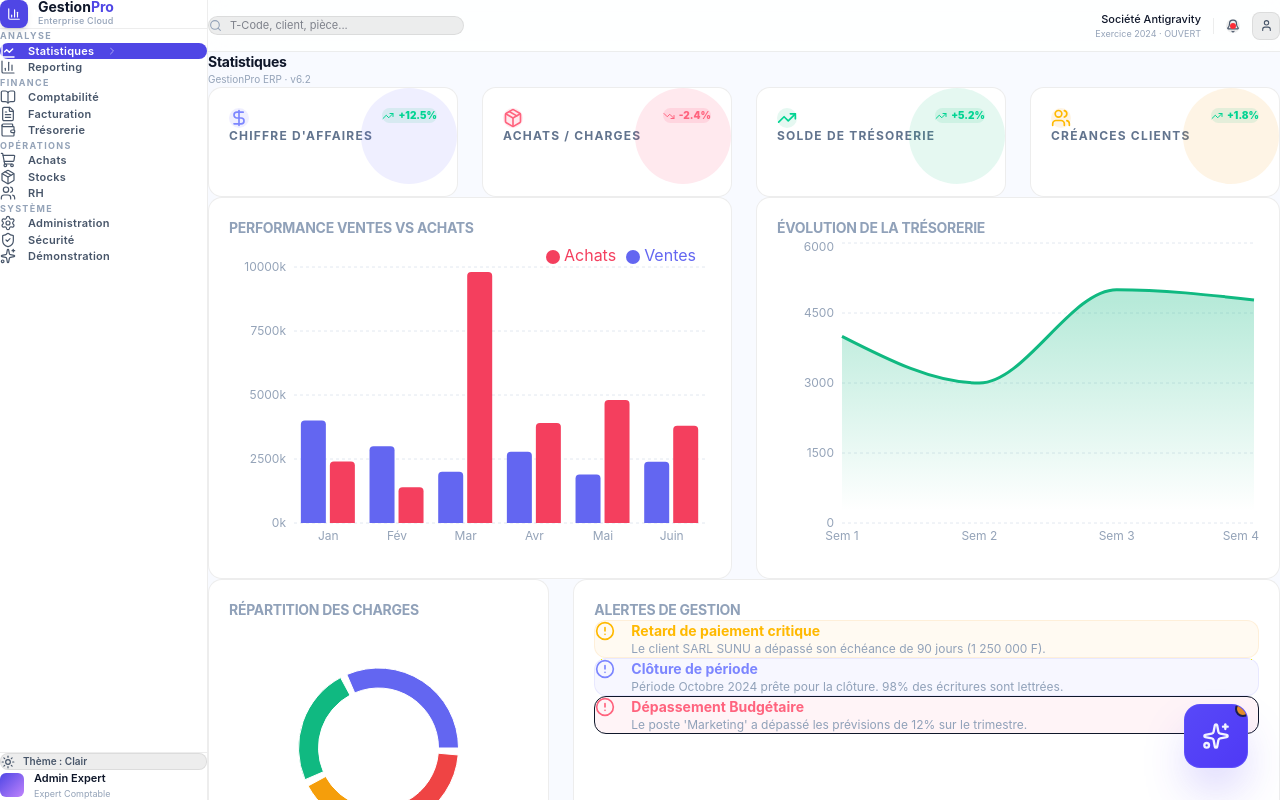
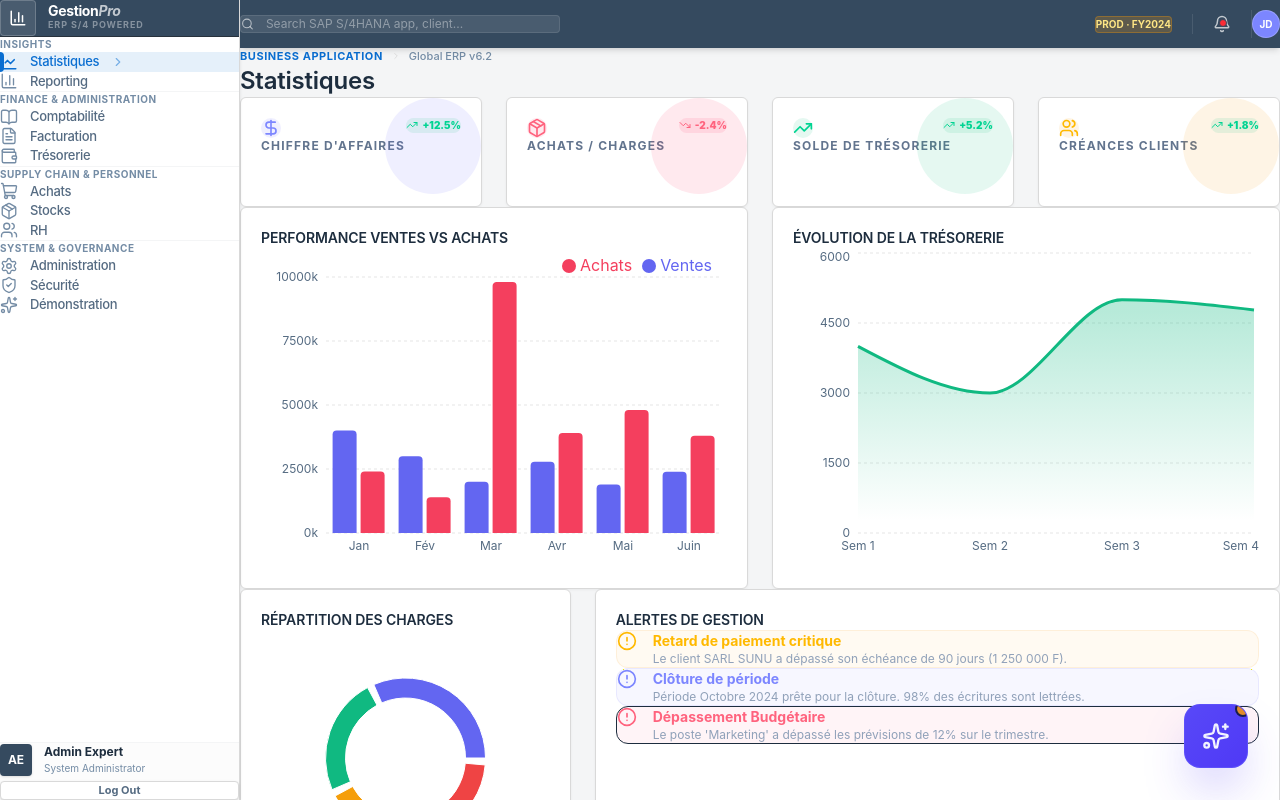
Before and after one commit to mamadouelimanewane/gestion, a React (Vite) app: page / in a window 1280 px wide. Both pictures are taken after a click on the button "Statistiques". Built offline with nearby package versions, Linux system fonts and the light colour scheme.

Commit message:
style: full redesign to SAP Fiori Horizon standard (Morning Horizon theme)

```diff
--- a/src/App.tsx
+++ b/src/App.tsx
@@ -1,4 +1,4 @@
-import React, { useState, useEffect } from 'react';
+import React, { useState } from 'react';
 import {
   BookOpen,
   ShoppingCart,
@@ -15,9 +15,6 @@ import {
   Sparkles,
   ChevronRight,
   LineChart,
-  Sun,
-  Moon,
-  Palette,
 } from 'lucide-react';
 import { motion, AnimatePresence } from 'framer-motion';
 import AccountingModule    from './modules/accounting/AccountingModule';
@@ -33,116 +30,89 @@ import EndToEndDemo        from './modules/demo/EndToEndDemo';
 import StatistiquesModule  from './modules/stats/StatistiquesModule';
 import JouleAssistant      from './components/ai/JouleAssistant';
 
-/* ── Types ─────────────────────────────────────────────────── */
-type Theme = 'dark' | 'light' | 'blue';
-
-/* ── Theme cycle button ────────────────────────────────────── */
-const themeConfig: Record<Theme, { label: string; next: Theme; icon: React.ReactNode }> = {
-  dark:  { label: 'Sombre',  next: 'light', icon: <Moon  size={14} /> },
-  light: { label: 'Clair',   next: 'blue',  icon: <Sun   size={14} /> },
-  blue:  { label: 'Océan',   next: 'dark',  icon: <Palette size={14} /> },
-};
-
-/* ── Sidebar nav item ──────────────────────────────────────── */
+/* ─── SAP Fiori Navigation Item ────────────────────────────── */
 const NavItem = ({ icon: Icon, label, active, onClick }: any) => (
-  <motion.button
-    whileHover={{ x: 3 }}
-    whileTap={{ scale: 0.97 }}
+  <button
     onClick={onClick}
-    style={{
-      background: active ? 'var(--primary)' : 'transparent',
-      color:      active ? '#fff'            : 'var(--text-sub)',
-    }}
-    className="w-full flex items-center gap-3 px-3 py-2.5 rounded-lg text-left transition-all duration-150 hover:opacity-100"
-    onMouseEnter={e => { if (!active) (e.currentTarget as HTMLElement).style.background = 'var(--border)'; }}
-    onMouseLeave={e => { if (!active) (e.currentTarget as HTMLElement).style.background = 'transparent'; }}
+    className={`w-full flex items-center gap-3 px-4 py-3 text-left transition-all relative group ${
+      active
+        ? 'bg-[#e5f0fa] text-[#0a6ed1]'
+        : 'text-[#556b82] hover:bg-[#f4f5f6] hover:text-[#1d2d3e]'
+    }`}
   >
-    <Icon size={16} strokeWidth={active ? 2.2 : 1.8} />
-    <span className="text-[11px] font-semibold tracking-wide" style={{ color: active ? '#fff' : 'var(--text-sub)' }}>
+    {/* Active indicator bar */}
+    {active && (
+      <div className="absolute left-0 top-0 bottom-0 w-1 bg-[#0a6ed1] rounded-r-sm" />
+    )}
+    <Icon
+      size={18}
+      strokeWidth={active ? 2.2 : 1.8}
+      className={active ? 'text-[#0a6ed1]' : 'text-[#748ca5] group-hover:text-[#0a6ed1]'}
+    />
+    <span className={`text-[13px] font-medium tracking-tight ${active ? 'font-bold' : ''}`}>
       {label}
     </span>
-    {active && <ChevronRight size={12} className="ml-auto opacity-50" />}
-  </motion.button>
+    {active && <ChevronRight size={14} className="ml-auto opacity-50" />}
+  </button>
 );
 
-/* ── Separator ─────────────────────────────────────────────── */
+/* ─── SAP Section Separator ────────────────────────────────── */
 const NavSep = ({ label }: { label: string }) => (
-  <p className="px-3 pt-4 pb-1 text-[9px] font-bold uppercase tracking-[0.15em]"
-     style={{ color: 'var(--text-muted)' }}>
+  <p className="px-4 pt-6 pb-2 text-[10px] font-bold uppercase tracking-wider text-[#748ca5] border-t border-[#f4f5f6] mt-2 first:border-t-0 first:mt-0">
     {label}
   </p>
 );
 
-/* ─────────────────────────────────────────────────────────── */
+/* ─── App Main Shell ────────────────────────────────────────── */
 const App = () => {
   const [activeTab, setActiveTab] = useState('Comptabilité');
-  const [theme, setTheme]         = useState<Theme>('light');
-
-  /* Apply theme to <html> */
-  useEffect(() => {
-    document.documentElement.setAttribute('data-theme', theme);
-  }, [theme]);
-
-  const cycleTheme = () => setTheme(themeConfig[theme].next);
 
   const menuItems = [
-    /* ── Analyse */
-    { sep: 'Analyse' },
+    { sep: 'Insights' },
     { icon: LineChart,    label: 'Statistiques'  },
     { icon: BarChart3,    label: 'Reporting'     },
 
-    /* ── Finance */
-    { sep: 'Finance' },
+    { sep: 'Finance & Administration' },
     { icon: BookOpen,     label: 'Comptabilité'  },
     { icon: FileText,     label: 'Facturation'   },
     { icon: Wallet,       label: 'Trésorerie'    },
 
-    /* ── Opérations */
-    { sep: 'Opérations' },
+    { sep: 'Supply Chain & Personnel' },
     { icon: ShoppingCart, label: 'Achats'        },
     { icon: Package,      label: 'Stocks'        },
     { icon: Users,        label: 'RH'            },
 
-    /* ── Système */
-    { sep: 'Système' },
+    { sep: 'System & Governance' },
     { icon: Settings,     label: 'Administration'},
     { icon: ShieldCheck,  label: 'Sécurité'      },
     { icon: Sparkles,     label: 'Démonstration' },
   ];
 
-  const tc = themeConfig[theme];
+  return (
+    <div className="flex h-screen bg-[#f4f5f6] text-[#1d2d3e] font-sans selection:bg-[#0a6ed1]/20">
 
-  return (
-    <div
-      className="flex h-screen overflow-hidden"
-      style={{ background: 'var(--bg-app)', color: 'var(--text-main)' }}
-    >
-      {/* ── Sidebar ────────────────────────────────────────── */}
-      <aside
-        className="w-52 flex-shrink-0 flex flex-col border-r"
-        style={{ background: 'var(--bg-sidebar)', borderColor: 'var(--border)' }}
-      >
-        {/* Logo */}
-        <div className="px-4 py-5" style={{ borderBottom: '1px solid var(--border)' }}>
-          <div className="flex items-center gap-2.5">
-            <div className="w-7 h-7 rounded-lg flex items-center justify-center shadow-md"
-                 style={{ background: 'var(--primary)' }}>
-              <BarChart3 size={14} className="text-white" />
+      {/* ── SAP Fiori Sidebar (Side Content Area) ────────────── */}
+      <aside className="w-60 flex-shrink-0 flex flex-col bg-white border-r border-[#d9d9d9] shadow-sm z-20">
+
+        {/* Brand/Logo Area */}
+        <div className="px-5 py-6 bg-[#354a5f] border-b border-[#28323c]">
+          <div className="flex items-center gap-3">
+            <div className="w-9 h-9 bg-white/10 rounded flex items-center justify-center border border-white/20">
+              <BarChart3 size={18} className="text-white" />
             </div>
             <div>
-              <p className="text-sm font-bold leading-none" style={{ color: 'var(--text-main)' }}>
-                Gestion<span style={{ color: 'var(--primary)' }}>Pro</span>
+              <p className="text-sm font-bold leading-none text-white tracking-tight">
+                Gestion<span className="text-white/70 italic">Pro</span>
               </p>
-              <p className="text-[9px] mt-0.5 font-medium tracking-wide"
-                 style={{ color: 'var(--text-muted)' }}>
-                Enterprise Cloud
+              <p className="text-[9px] text-white/40 mt-1 font-bold uppercase tracking-widest">
+                ERP S/4 Powered
               </p>
             </div>
           </div>
         </div>
 
-        {/* Nav */}
-        <nav className="flex-1 px-2 pb-2 overflow-y-auto">
+        {/* Navigation Content */}
+        <nav className="flex-1 overflow-y-auto py-2">
           {menuItems.map((item: any, i) =>
             item.sep
               ? <NavSep key={`sep-${i}`} label={item.sep} />
@@ -158,112 +128,86 @@ const App = () => {
           )}
         </nav>
 
-        {/* User + theme */}
-        <div className="px-3 py-3" style={{ borderTop: '1px solid var(--border)' }}>
-          {/* Theme toggle */}
-          <button
-            onClick={cycleTheme}
-            className="w-full flex items-center gap-2 px-3 py-2 rounded-lg mb-2 text-[10px] font-semibold transition-all"
-            style={{
-              background: 'var(--border)',
-              color: 'var(--text-sub)',
-              border: '1px solid var(--border)',
-            }}
-          >
-            {tc.icon}
-            <span>Thème : {tc.label}</span>
-          </button>
-
-          {/* User row */}
-          <div className="flex items-center gap-2.5 px-1 py-1">
-            <div className="w-6 h-6 rounded-md flex-shrink-0"
-                 style={{ background: 'linear-gradient(135deg, var(--primary), #c084fc)' }} />
+        {/* Footer Sidebar / Profile Quick-view */}
+        <div className="px-4 py-4 border-t border-[#f4f5f6] bg-[#fcfcfc]">
+          <div className="flex items-center gap-3 px-1">
+            <div className="w-8 h-8 rounded bg-[#354a5f] text-white flex items-center justify-center font-bold text-xs shadow-sm">
+              AE
+            </div>
             <div className="min-w-0">
-              <p className="text-[11px] font-semibold truncate" style={{ color: 'var(--text-main)' }}>
-                Admin Expert
-              </p>
-              <p className="text-[9px] truncate" style={{ color: 'var(--text-muted)' }}>
-                Expert Comptable
-              </p>
+              <p className="text-[12px] font-bold text-[#1d2d3e] truncate">Admin Expert</p>
+              <p className="text-[10px] text-[#748ca5] truncate">System Administrator</p>
             </div>
           </div>
+          <button className="mt-4 w-full py-2 text-[11px] font-bold text-[#556b82] hover:text-[#0a6ed1] border border-[#d9d9d9] hover:border-[#0a6ed1] rounded transition-all bg-white shadow-sm active:scale-95">
+            Log Out
+          </button>
         </div>
       </aside>
 
-      {/* ── Main ───────────────────────────────────────────── */}
-      <main className="flex-1 flex flex-col min-w-0 overflow-hidden">
+      {/* ── Main Application Shell ───────────────────────────── */}
+      <main className="flex-1 flex flex-col min-w-0 overflow-hidden relative">
 
-        {/* Header */}
-        <header
-          className="h-13 flex-shrink-0 flex items-center justify-between px-5 border-b backdrop-blur-md"
-          style={{
-            background: 'var(--bg-header)',
-            borderColor: 'var(--border)',
-            height: '52px',
-          }}
-        >
-          {/* Search */}
-          <div
-            className="flex items-center gap-2 rounded-xl px-3 py-1.5 w-64 transition-all group"
-            style={{ background: 'var(--border)', border: '1px solid var(--border)' }}
-          >
-            <Search size={13} style={{ color: 'var(--text-muted)' }} className="flex-shrink-0" />
+        {/* SAP Fiori Shell Bar (Header) */}
+        <header className="h-12 flex-shrink-0 flex items-center justify-between px-6 bg-[#354a5f] text-white shadow-md z-30">
+
+          {/* Left: Search Bar (SAP Style) */}
+          <div className="flex items-center gap-3 bg-white/10 hover:bg-white/15 border border-white/10 rounded px-4 py-1.5 w-80 transition-all group cursor-text">
+            <Search size={14} className="text-white/60 group-hover:text-white" />
             <input
               type="text"
-              placeholder="T-Code, client, pièce..."
-              className="bg-transparent border-none outline-none text-[11px] w-full"
-              style={{ color: 'var(--text-main)' }}
+              placeholder="Search SAP S/4HANA app, client..."
+              className="bg-transparent border-none outline-none text-xs w-full placeholder:text-white/40 text-white"
             />
           </div>
 
-          {/* Right */}
-          <div className="flex items-center gap-3">
-            <div className="hidden md:flex flex-col items-end">
-              <p className="text-[11px] font-medium" style={{ color: 'var(--text-main)' }}>
-                Société Antigravity
-              </p>
-              <p className="text-[9px]" style={{ color: 'var(--text-muted)' }}>
-                Exercice 2024 · OUVERT
-              </p>
+          {/* Right: Actions and Corporate Logo */}
+          <div className="flex items-center gap-5">
+            {/* Environment Badge */}
+            <div className="hidden md:flex items-center gap-2 px-3 py-1 bg-amber-500/20 border border-amber-500/30 rounded text-[10px] font-bold text-amber-200">
+              PROD · FY2024
             </div>
 
-            <div className="h-4 w-px" style={{ background: 'var(--border)' }} />
+            <div className="h-5 w-px bg-white/10" />
 
-            <button className="relative p-1.5 rounded-lg transition-all"
-                    style={{ background: 'var(--border)' }}>
-              <Bell size={14} style={{ color: 'var(--text-sub)' }} />
-              <span className="absolute top-1 right-1 w-1.5 h-1.5 bg-red-500 rounded-full" />
+            {/* Notifications */}
+            <button className="relative p-1.5 hover:bg-white/10 rounded transition-all group">
+              <Bell size={18} className="text-white/70 group-hover:text-white" />
+              <span className="absolute top-1 right-1 w-2 h-2 bg-red-500 rounded-full border border-[#354a5f]" />
             </button>
 
-            <button className="w-7 h-7 rounded-lg flex items-center justify-center transition-all"
-                    style={{ background: 'var(--border)', border: '1px solid var(--border)' }}>
-              <User size={13} style={{ color: 'var(--text-sub)' }} />
+            {/* User Profile */}
+            <button className="flex items-center gap-2 pl-2 border-l border-white/10">
+              <div className="w-7 h-7 rounded-full bg-indigo-400 border border-white/20 flex items-center justify-center text-[10px] font-bold">
+                JD
+              </div>
             </button>
           </div>
         </header>
 
-        {/* Content */}
-        <div className="flex-1 overflow-y-auto">
+        {/* Dynamic Page Scroll Area */}
+        <div className="flex-1 overflow-y-auto bg-[#f4f5f6]">
+
+          {/* SAP Launchpad Title Section */}
+          <div className="px-8 pt-8 pb-4">
+             <div className="flex items-center gap-2 mb-1">
+                <span className="text-[11px] font-bold text-[#0a6ed1] uppercase tracking-wider">Business Application</span>
+                <ChevronRight size={10} className="text-[#d9d9d9]" />
+                <span className="text-[11px] font-medium text-[#748ca5]">Global ERP v6.2</span>
+             </div>
+             <h2 className="text-2xl font-semibold text-[#1d2d3e]">{activeTab}</h2>
+          </div>
+
           <AnimatePresence mode="wait">
             <motion.div
               key={activeTab}
-              initial={{ opacity: 0, y: 6 }}
-              animate={{ opacity: 1, y: 0 }}
-              exit={{ opacity: 0, y: -6 }}
-              transition={{ duration: 0.16 }}
-              className="p-5"
+              initial={{ opacity: 0, x: -10 }}
+              animate={{ opacity: 1, x: 0 }}
+              exit={{ opacity: 0, x: 10 }}
+              transition={{ duration: 0.2 }}
+              className="px-8 pb-10"
             >
-              {/* Page title */}
-              <div className="mb-5">
-                <h2 className="text-sm font-semibold" style={{ color: 'var(--text-main)' }}>
-                  {activeTab}
-                </h2>
-                <p className="text-[10px] mt-0.5" style={{ color: 'var(--text-muted)' }}>
-                  GestionPro ERP · v6.2
-                </p>
-              </div>
-
-              {/* Modules */}
+              {/* Module dynamic mounting */}
               {activeTab === 'Statistiques'  && <StatistiquesModule />}
               {activeTab === 'Comptabilité'  && <AccountingModule />}
               {activeTab === 'Facturation'   && <InvoicingModule />}
@@ -279,6 +223,7 @@ const App = () => {
           </AnimatePresence>
         </div>
 
+        {/* Integrated Joule Assistant */}
         <JouleAssistant />
       </main>
     </div>
--- a/src/index.css
+++ b/src/index.css
@@ -1,126 +1,70 @@
 @import "tailwindcss";
 
-/* ─── Theme tokens ─────────────────────────────────────────── */
-[data-theme="dark"] {
-  --bg-app:       #0f172a;
-  --bg-sidebar:   #1e293b;
-  --bg-header:    rgba(30,41,59,0.7);
-  --bg-card:      #1e293b;
-  --bg-card-hover:#334155;
-  --border:       rgba(255,255,255,0.08);
-  --border-hover: rgba(255,255,255,0.15);
-  --text-main:    #f8fafc;
-  --text-sub:     #cbd5e1;
-  --text-muted:   #64748b;
-  --primary:      #818cf8;
-  --primary-hover:#6366f1;
-  --accent:       #34d399;
-  --danger:       #f87171;
-  --chart-grid:   #334155;
-  --chart-label:  #94a3b8;
-  --tooltip-bg:   #1e293b;
-  --tooltip-border:#475569;
-  --scrollbar:    rgba(255,255,255,0.1);
-  color-scheme: dark;
-}
-
-:root,
-[data-theme="light"] {
-  --bg-app:       #f8faff;
+:root {
+  /* SAP Fiori (Morning Horizon) Inspired Theme */
+  --bg-app:       #f4f5f6;
   --bg-sidebar:   #ffffff;
-  --bg-header:    rgba(255,255,255,0.85);
+  --bg-header:    #354a5f;
   --bg-card:      #ffffff;
-  --bg-card-hover:#f1f5ff;
-  --border:       rgba(0,0,0,0.07);
-  --border-hover: rgba(99,102,241,0.25);
-  --text-main:    #0f172a;
-  --text-sub:     #475569;
-  --text-muted:   #94a3b8;
-  --primary:      #4f46e5;
-  --primary-hover:#4338ca;
-  --accent:       #059669;
-  --danger:       #dc2626;
-  --chart-grid:   #e2e8f0;
-  --chart-label:  #94a3b8;
+  --bg-card-hover:#f8f9fa;
+  --border:       #d9d9d9;
+  --border-hover: #b8b8b8;
+  --text-main:    #1d2d3e;
+  --text-sub:     #556b82;
+  --text-muted:   #748ca5;
+  --text-header:  #ffffff;
+  --primary:      #0a6ed1;
+  --primary-hover:#0854a0;
+  --accent:       #107e3e;
+  --danger:       #bb0000;
+  --warning:      #e9730c;
+  --chart-grid:   #e5e5e5;
+  --chart-label:  #556b82;
   --tooltip-bg:   #ffffff;
-  --tooltip-border:#e2e8f0;
-  --scrollbar:    rgba(0,0,0,0.10);
+  --tooltip-border:#d9d9d9;
+  --scrollbar:    #cccccc;
   color-scheme: light;
-}
-
-[data-theme="blue"] {
-  --bg-app:       #0a0e1a;
-  --bg-sidebar:   #080d1c;
-  --bg-header:    rgba(8,13,28,0.7);
-  --bg-card:      rgba(15,23,54,0.7);
-  --bg-card-hover:rgba(21,33,70,0.9);
-  --border:       rgba(99,102,241,0.12);
-  --border-hover: rgba(99,102,241,0.30);
-  --text-main:    #e2e8f8;
-  --text-sub:     #8b9dd4;
-  --text-muted:   #3d4f80;
-  --primary:      #818cf8;
-  --primary-hover:#6366f1;
-  --accent:       #34d399;
-  --danger:       #f87171;
-  --chart-grid:   #1a2550;
-  --chart-label:  #5b6fa0;
-  --tooltip-bg:   #0f1838;
-  --tooltip-border:#2a3c70;
-  --scrollbar:    rgba(99,102,241,0.15);
-  color-scheme: dark;
 }
 
 /* ─── Reset ────────────────────────────────────────────────── */
 *, *::before, *::after { box-sizing: border-box; margin: 0; padding: 0; }
 
 body {
-  font-family: 'Inter', system-ui, -apple-system, sans-serif;
+  font-family: '72', 'Inter', system-ui, -apple-system, sans-serif;
   background-color: var(--bg-app);
   color: var(--text-main);
   min-height: 100vh;
   overflow-x: hidden;
-  transition: background-color 0.25s, color 0.25s;
 }
 
-/* ─── Card ─────────────────────────────────────────────────── */
+/* ─── SAP Fiori Card ───────────────────────────────────────── */
 .card {
   background: var(--bg-card);
   border: 1px solid var(--border);
-  border-radius: 0.875rem;
+  border-radius: 0.375rem; /* SAP Fiori standard smaller radius */
   padding: 1.25rem;
-  transition: background 0.2s, border-color 0.2s, box-shadow 0.2s;
+  box-shadow: 0 1px 3px rgba(0,0,0,0.05); /* Subtle shadow */
+  transition: box-shadow 0.2s, border-color 0.2s;
   position: relative;
   overflow: hidden;
 }
 .card:hover {
-  background: var(--bg-card-hover);
   border-color: var(--border-hover);
-  box-shadow: 0 4px 20px -6px rgba(99,102,241,0.15);
-}
-
-/* ─── Glass ────────────────────────────────────────────────── */
-.glass {
-  background: var(--bg-card);
-  backdrop-filter: blur(12px);
-  -webkit-backdrop-filter: blur(12px);
-  border: 1px solid var(--border);
-  border-radius: 1rem;
+  box-shadow: 0 2px 6px rgba(0,0,0,0.08);
 }
 
 /* ─── Scrollbar ────────────────────────────────────────────── */
-::-webkit-scrollbar { width: 5px; height: 5px; }
+::-webkit-scrollbar { width: 6px; height: 6px; }
 ::-webkit-scrollbar-track { background: transparent; }
 ::-webkit-scrollbar-thumb { background: var(--scrollbar); border-radius: 99px; }
-::-webkit-scrollbar-thumb:hover { background: var(--primary); }
+::-webkit-scrollbar-thumb:hover { background: var(--text-sub); }
 
 /* ─── Typography ───────────────────────────────────────────── */
-h1, h2, h3 { font-weight: 700; letter-spacing: -0.02em; }
+h1, h2, h3 { font-weight: 600; letter-spacing: -0.01em; color: var(--text-main); }
 
 .text-gradient {
-  background: linear-gradient(to right, var(--primary), #c084fc);
-  -webkit-background-clip: text;
-  -webkit-text-fill-color: transparent;
+  color: var(--primary); /* Remove gradient, SAP uses solid blue */
+  font-weight: 700;
 }
 
 /* ─── Recharts overrides using CSS vars ────────────────────── */
@@ -130,5 +74,12 @@ h1, h2, h3 { font-weight: 700; letter-spacing: -0.02em; }
 .recharts-tooltip-wrapper .recharts-default-tooltip {
   background: var(--tooltip-bg) !important;
   border: 1px solid var(--tooltip-border) !important;
-  border-radius: 8px !important;
+  border-radius: 4px !important;
+  box-shadow: 0 2px 8px rgba(0,0,0,0.1) !important;
+  color: var(--text-main) !important;
 }
+
+/* ─── Buttons ──────────────────────────────────────────────── */
+button {
+  font-family: inherit;
+}
```
